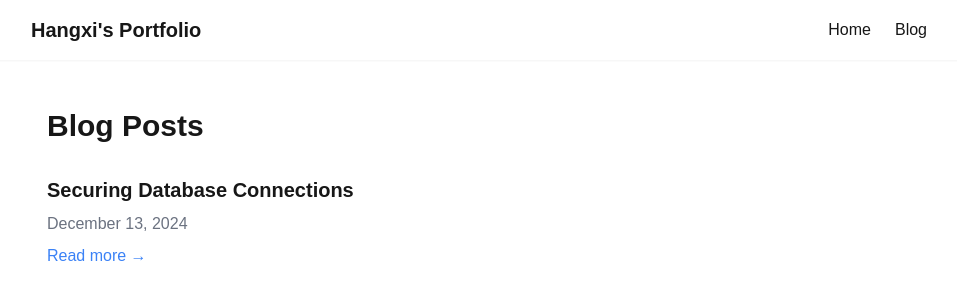
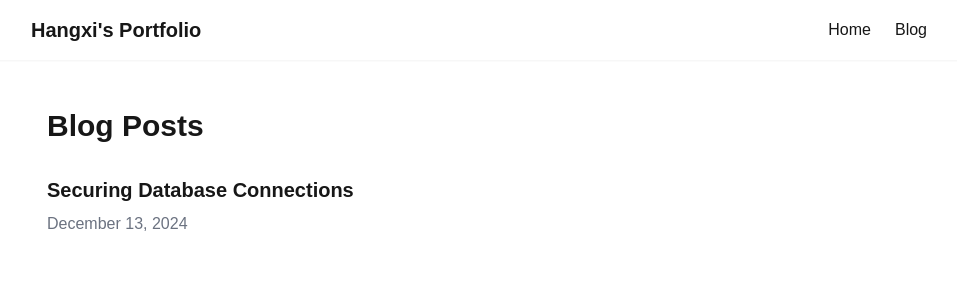
Before and after one commit to hangxigood/portfolio, a Next.js app: page /blog in a window 1280 px wide. Shown: the top 300 px of the page, without its empty margins (161-1118 px from the left). Built offline with nearby package versions, Linux system fonts and the light colour scheme.

Commit message:
refactor blog post link structure for improved readability

```diff
--- a/app/blog/page.tsx
+++ b/app/blog/page.tsx
@@ -18,14 +18,12 @@ export default function BlogPage() {
       <div className="space-y-8">
         {posts.map((post) => (
           <article key={post.id}>
-            <h2 className="text-xl font-semibold mb-2">{post.title}</h2>
-            <time className="text-gray-500">{formatDate(post.date)}</time>
             <Link
               href={`/blog/${post.id}`}
-              className="block mt-2 text-blue-500 hover:underline"
-            >
-              Read more →
+              className="block text-xl font-semibold mb-2 hover:underline">
+              {post.title}
             </Link>
+            <time className="text-gray-500">{formatDate(post.date)}</time>
           </article>
         ))}
       </div>
```
